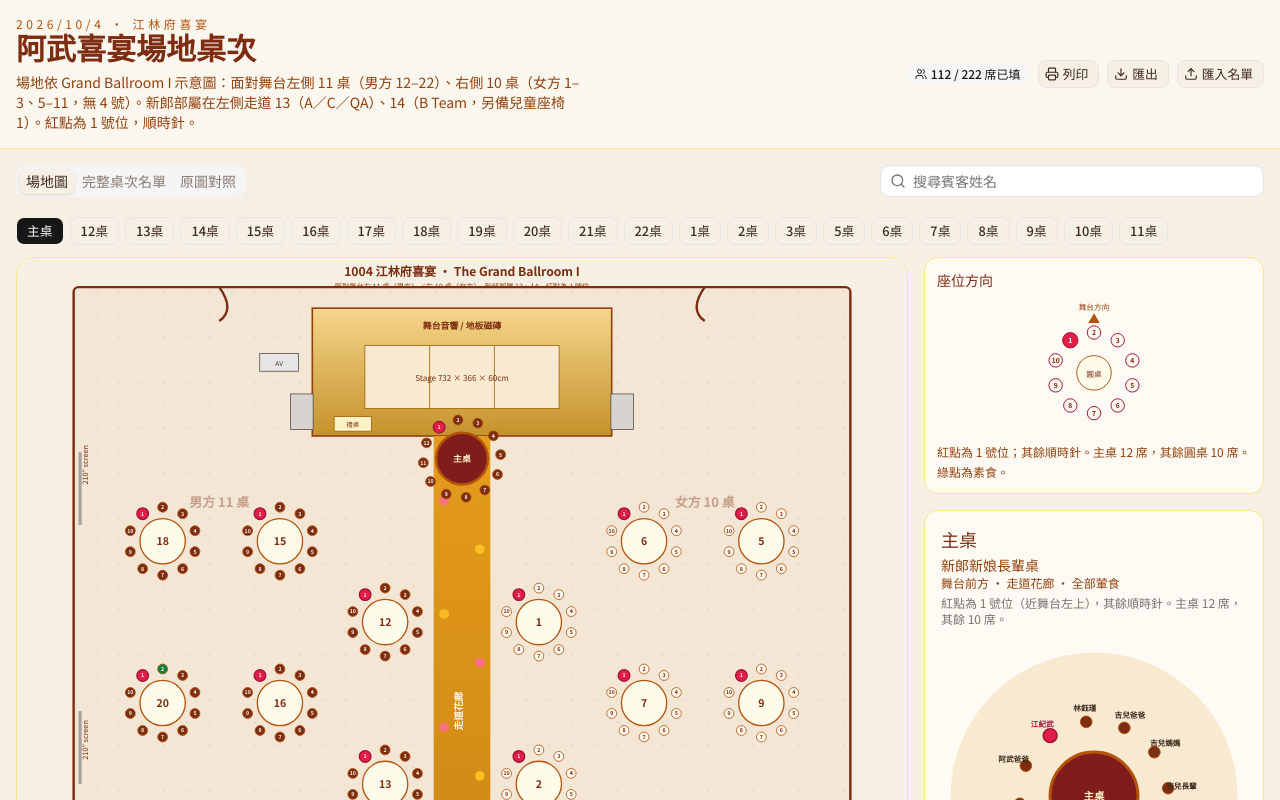
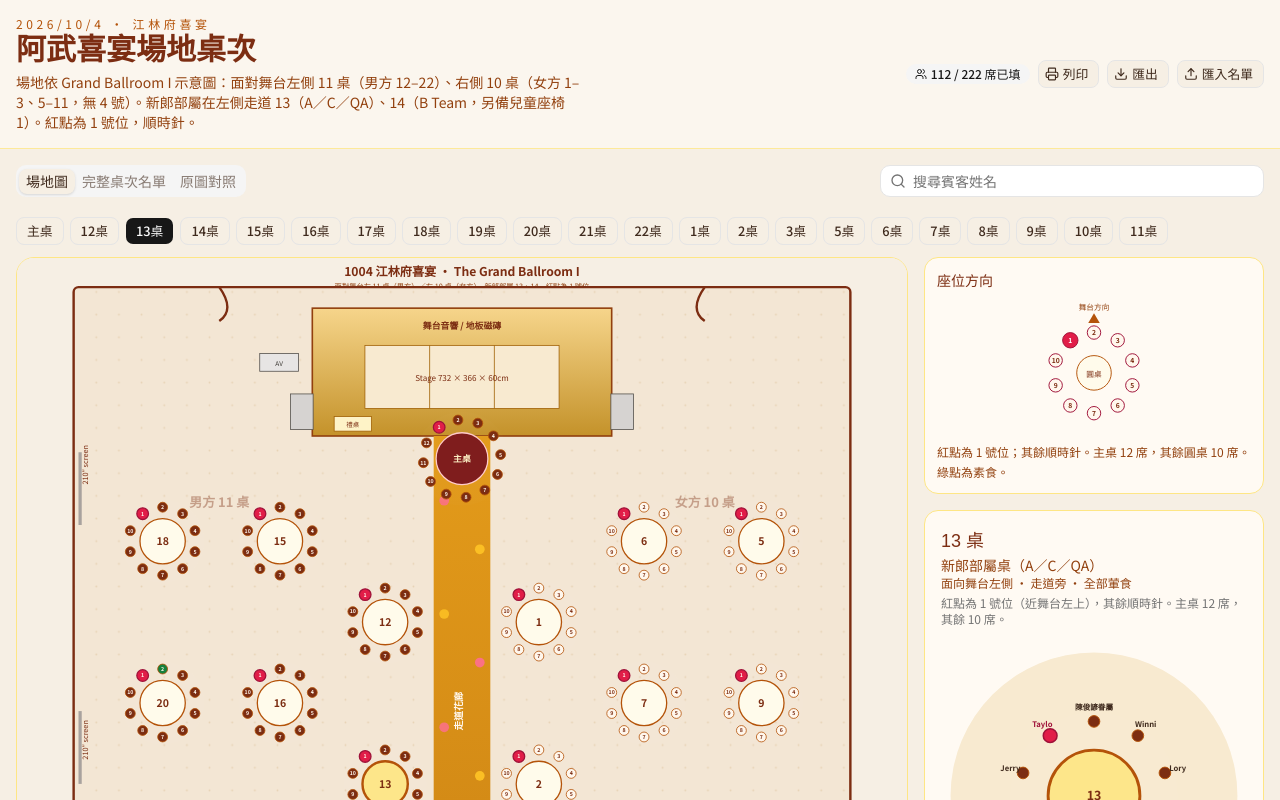
Before and after one commit to g51014/2026-wedding_seating, a Next.js app: page / in a window 1280 px wide. Shown: the top 800 px of the page. Built offline with nearby package versions, Linux system fonts and the light colour scheme.

Commit message:
Open the floor plan on the groom staff tables first.
Co-authored-by: william <william@g5studio.group>

```diff
--- a/src/components/wedding-app.tsx
+++ b/src/components/wedding-app.tsx
@@ -23,7 +23,7 @@ import {
 
 export function WeddingApp() {
   const [guests, setGuests] = useGuests()
-  const [selectedId, setSelectedId] = useState<string | null>("head")
+  const [selectedId, setSelectedId] = useState<string | null>("13")
   const [query, setQuery] = useState("")
   const [tab, setTab] = useState("map")
   const fileRef = useRef<HTMLInputElement>(null)
```
